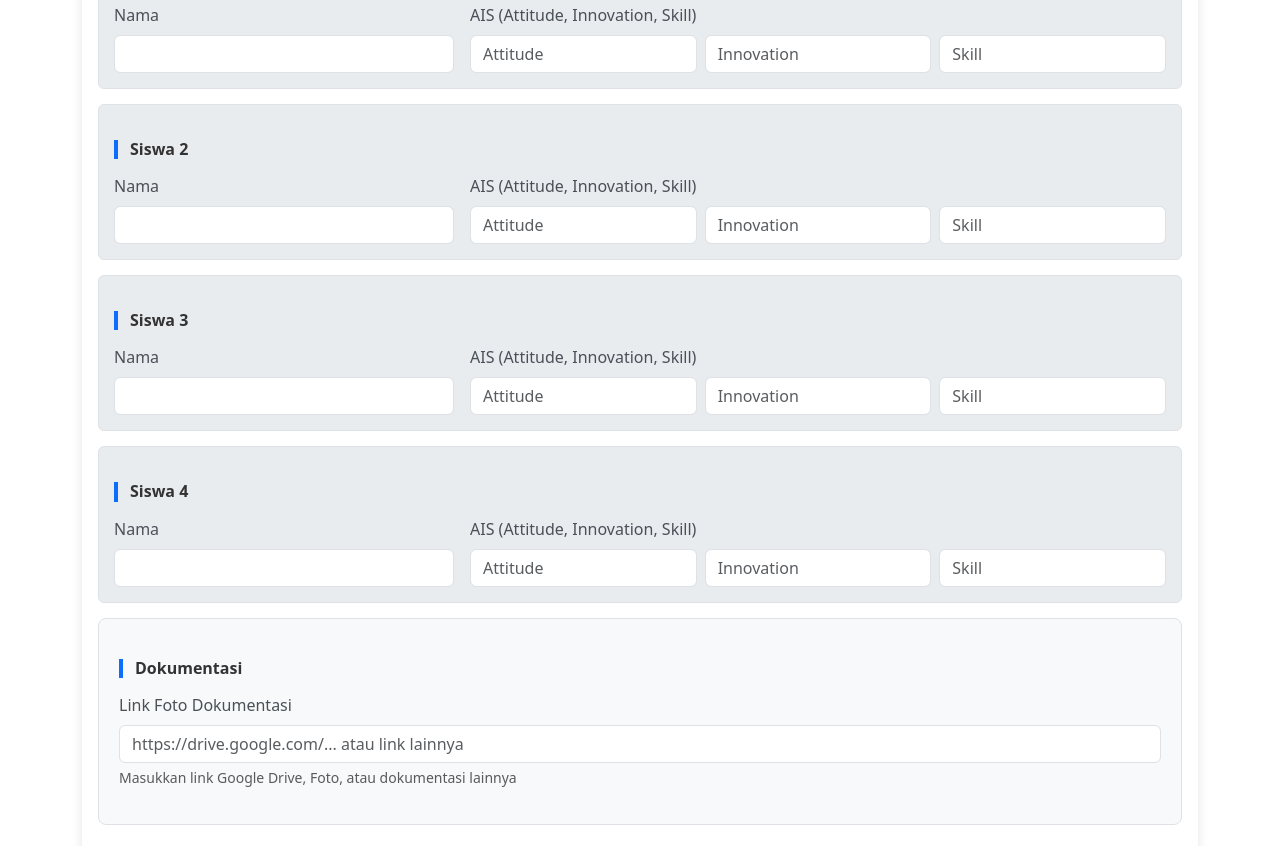
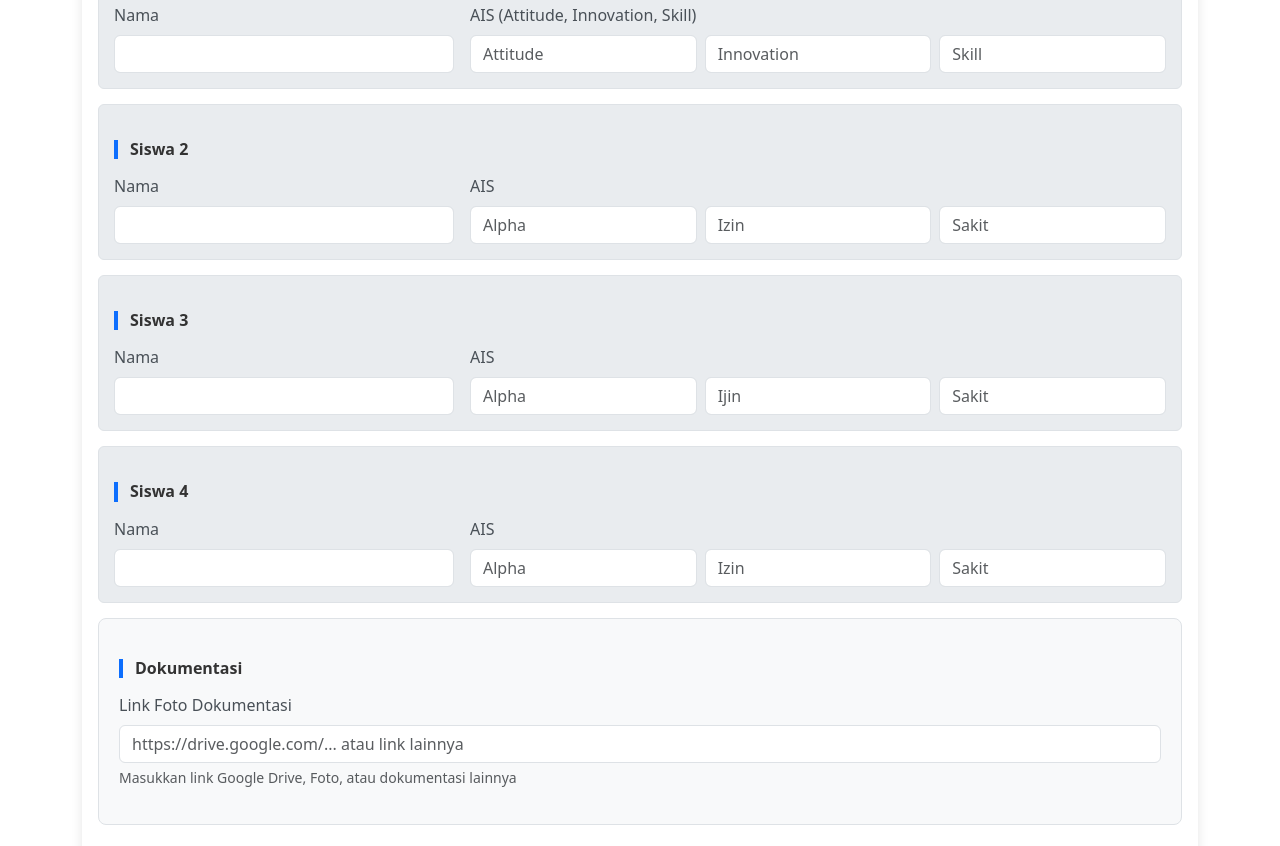
Before and after one commit to rizvenhabibi/pantaupembimbing, a plain HTML site: page dashboard.html in a window 1280 px wide. Shown: the part 1373-2219 px from the top of the page. Drawn offline with nearby package versions, Linux system fonts and the light colour scheme; sample sign-in values are in the browser's storage.

Commit message:
Update dashboard.html

```diff
--- a/dashboard.html
+++ b/dashboard.html
@@ -85,7 +85,7 @@ if (!localStorage.getItem("login_user")) {
   <div class="card card-custom">
     <div class="card-header bg-primary text-white py-3">
       <h5 class="card-title mb-0">
-        <i class="bi bi-clipboard-check me-2"></i>Form Monitoring Prajabatan (Prakerin)
+        <i class="bi bi-clipboard-check me-2"></i>Form Monitoring Siswa Prakerin
       </h5>
     </div>
     <div class="card-body">
@@ -240,16 +240,16 @@ if (!localStorage.getItem("login_user")) {
               <input type="text" class="form-control" id="nama2">
             </div>
             <div class="col-md-8">
-              <label class="form-label">AIS (Attitude, Innovation, Skill)</label>
+              <label class="form-label">AIS</label>
               <div class="row g-2">
                 <div class="col-4">
-                  <input type="text" class="form-control" id="a2" placeholder="Attitude">
+                  <input type="text" class="form-control" id="a2" placeholder="Alpha">
                 </div>
                 <div class="col-4">
-                  <input type="text" class="form-control" id="i2" placeholder="Innovation">
+                  <input type="text" class="form-control" id="i2" placeholder="Izin">
                 </div>
                 <div class="col-4">
-                  <input type="text" class="form-control" id="s2" placeholder="Skill">
+                  <input type="text" class="form-control" id="s2" placeholder="Sakit">
                 </div>
               </div>
             </div>
@@ -265,16 +265,16 @@ if (!localStorage.getItem("login_user")) {
               <input type="text" class="form-control" id="nama3">
             </div>
             <div class="col-md-8">
-              <label class="form-label">AIS (Attitude, Innovation, Skill)</label>
+              <label class="form-label">AIS</label>
               <div class="row g-2">
                 <div class="col-4">
-                  <input type="text" class="form-control" id="a3" placeholder="Attitude">
+                  <input type="text" class="form-control" id="a3" placeholder="Alpha">
                 </div>
                 <div class="col-4">
-                  <input type="text" class="form-control" id="i3" placeholder="Innovation">
+                  <input type="text" class="form-control" id="i3" placeholder="Ijin">
                 </div>
                 <div class="col-4">
-                  <input type="text" class="form-control" id="s3" placeholder="Skill">
+                  <input type="text" class="form-control" id="s3" placeholder="Sakit">
                 </div>
               </div>
             </div>
@@ -290,16 +290,16 @@ if (!localStorage.getItem("login_user")) {
               <input type="text" class="form-control" id="nama4">
             </div>
             <div class="col-md-8">
-              <label class="form-label">AIS (Attitude, Innovation, Skill)</label>
+              <label class="form-label">AIS</label>
               <div class="row g-2">
                 <div class="col-4">
-                  <input type="text" class="form-control" id="a4" placeholder="Attitude">
+                  <input type="text" class="form-control" id="a4" placeholder="Alpha">
                 </div>
                 <div class="col-4">
-                  <input type="text" class="form-control" id="i4" placeholder="Innovation">
+                  <input type="text" class="form-control" id="i4" placeholder="Izin">
                 </div>
                 <div class="col-4">
-                  <input type="text" class="form-control" id="s4" placeholder="Skill">
+                  <input type="text" class="form-control" id="s4" placeholder="Sakit">
                 </div>
               </div>
             </div>
```
